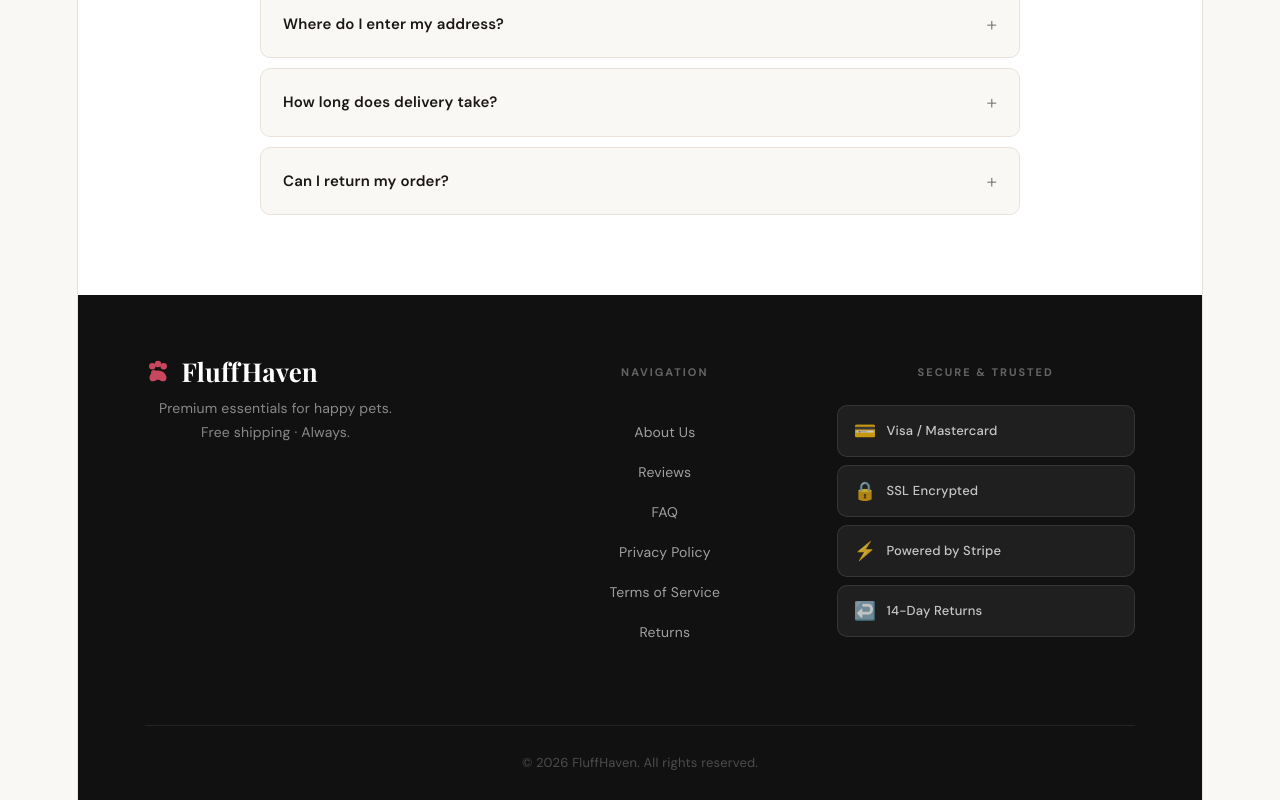
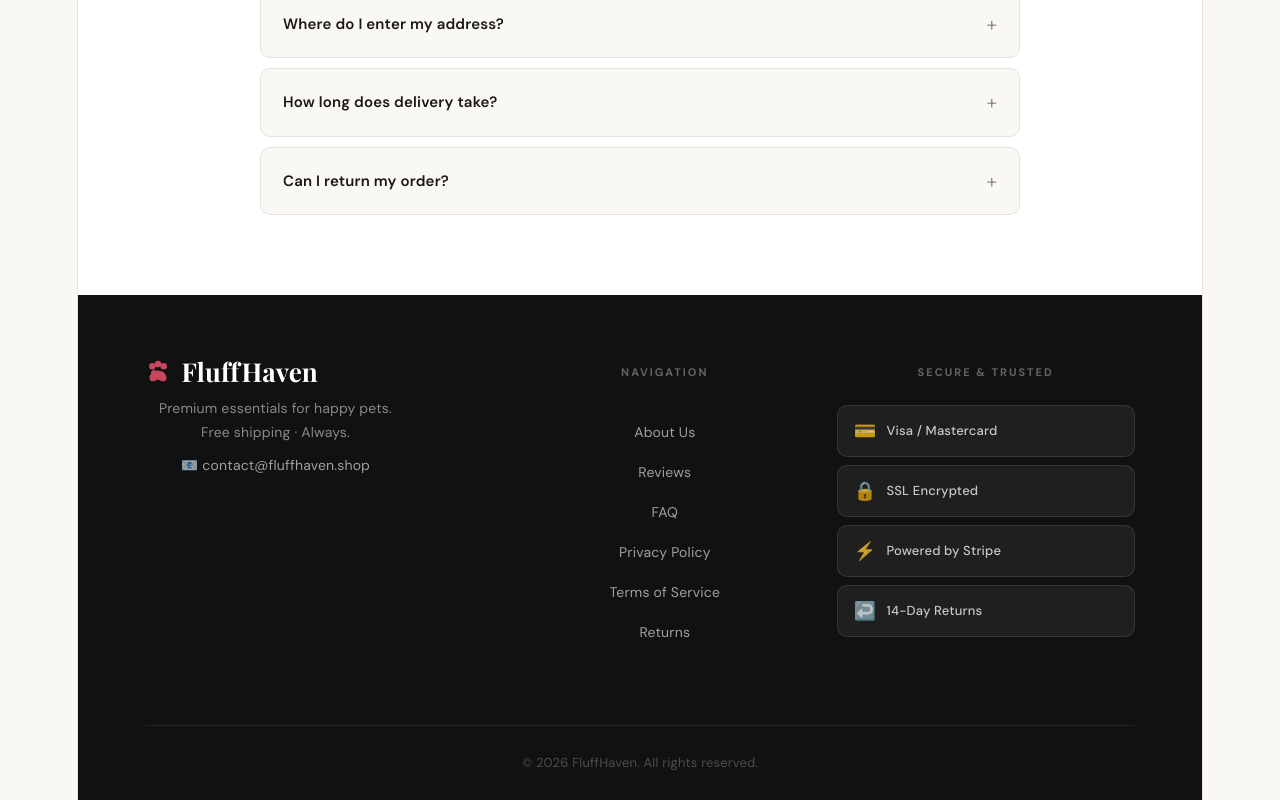
Before and after one commit to cdevl3749/fluffhaven, a React (Vite) app: page / in a window 1280 px wide. Shown: the part 4254-5054 px from the top of the page. Built offline with nearby package versions, Linux system fonts and the light colour scheme; a web font is replaced by a local one.

Commit message:
footer mail

```diff
--- a/src/App.jsx
+++ b/src/App.jsx
@@ -552,6 +552,11 @@ export default function App() {
             FluffHaven
           </div>
           <p>Premium essentials for happy pets.<br />Free shipping · Always.</p>
+          <p style={{ marginTop: "10px" }}>
+            <a href="mailto:contact@fluffhaven.shop" style={{ color: "rgba(255,255,255,0.6)", textDecoration: "none" }}>
+              📧 contact@fluffhaven.shop
+            </a>
+          </p>
         </div>
         <div className="footer-nav">
           <h4>Navigation</h4>
```
